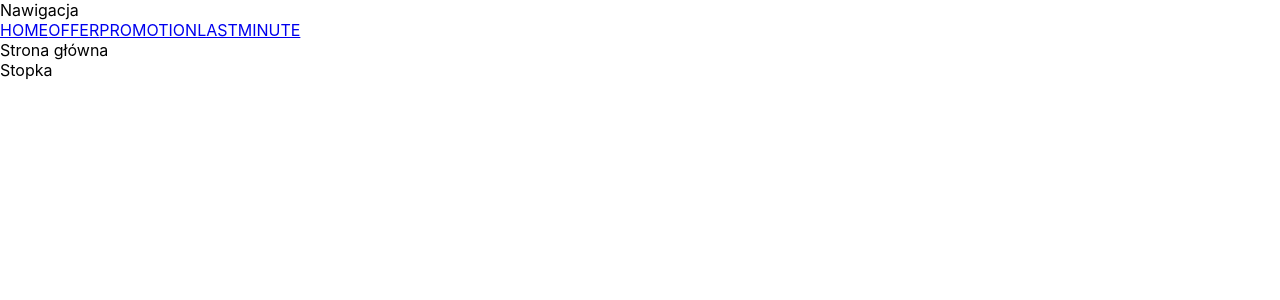
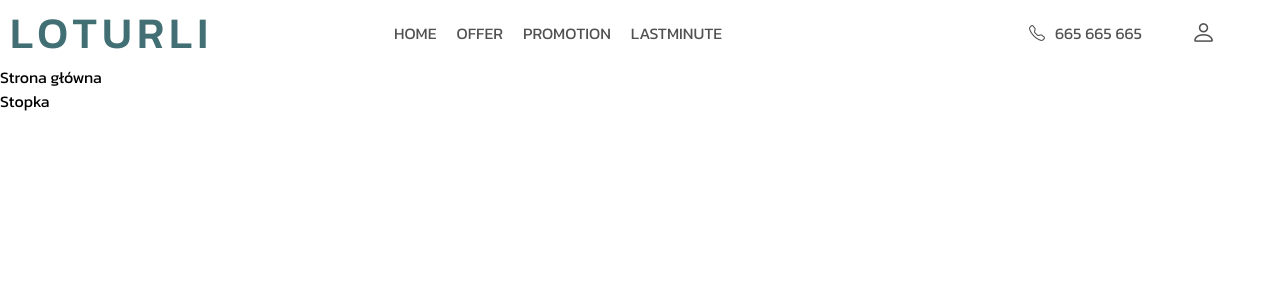
Before and after one commit to DawidDev/loturli, a React (Create React App) app: page / in a window 1280 px wide. Shown: the top 300 px of the page. Built offline with nearby package versions, Linux system fonts and the light colour scheme; the HTML template or start-up script is replaced by a standard one.

Commit message:
Add RWD style to Navigation

```diff
--- a/package.json
+++ b/package.json
@@ -10,6 +10,7 @@
     "react-dom": "^18.1.0",
     "react-router-dom": "^6.3.0",
     "react-scripts": "5.0.1",
+    "styled-components": "^5.3.5",
     "web-vitals": "^2.1.4"
   },
   "scripts": {
--- a/src/App.css
+++ b/src/App.css
@@ -1,3 +1,15 @@
- * {
+@import url('https://fonts.googleapis.com/css2?family=Kanit:wght@100;200;300;400;500;600;700;800;900&display=swap');
+
+@import url("https://cdn.jsdelivr.net/npm/bootstrap-icons@1.8.3/font/bootstrap-icons.css");
+
+* {
    box-sizing: border-box;
+
  }
+
+ body {
+   overflow: hidden;
+   font-family: 'Kanit', sans-serif;
+   max-width: 1400px;
+   margin: 0 auto;
+ }
--- a/src/Layouts/Navigation.js
+++ b/src/Layouts/Navigation.js
@@ -1,4 +1,6 @@
-import React from "react";
+import React, { useState } from "react";
+
+import styled from "styled-components";
 
 import {
   BrowserRouter as Router,
@@ -8,15 +10,161 @@ import {
   Link,
 } from "react-router-dom";
 
+const NavigationStyled = styled.div`
+  width: 100%;
+  display: flex;
+  align-items: center;
+  color: #515151;
+  position: relative;
+
+  .logo {
+    font-size: 44px;
+    font-weight: 500;
+    letter-spacing: 5px;
+    width: 30%;
+    color: #426f74;
+    padding-left: 10px;
+    float: left;
+    z-index: 1;
+  }
+
+  ul.nav {
+    width: auto;
+    list-style-type: none;
+    padding: 0;
+    display: flex;
+    height: 100%;
+
+    li {
+      margin: 0px 10px;
+
+      a {
+        text-decoration: none;
+        color: #515151;
+        outline: none;
+      }
+    }
+  }
+
+  .account {
+    position: absolute;
+    right: 5%;
+    font-size: 25px;
+  }
+
+  .call {
+    padding: 0 10px;
+    position: absolute;
+    right: 10%;
+    display: flex;
+    align-items: center;
+
+    i {
+      margin-right: 10px;
+    }
+  }
+
+  .menu_btn {
+    display: none;
+    position: absolute;
+    right: 3%;
+    font-size: 3rem;
+
+    :hover {
+      cursor: pointer;
+    }
+  }
+
+  @media (max-width: 768px) {
+    position: static;
+    color: ${props => props.menuRWD ? '#fff' : 'black'};
+    transition: 0.25s;
+
+    .logo {
+      width: auto;
+      transition: 0.35s;
+      font-size: 50px;
+      color: ${props => props.menuRWD ? '#fff' : '#426f74'};
+    }
+
+    ul.nav {
+      top: 0;
+      box-sizing: border-box;
+      margin: 0;
+      position: absolute;
+      background-color: #426F74;
+      width: 100%;
+      height: 100%;
+      transform: ${props => props.menuRWD ? 'translateX(0%)' : 'translateX(100%)'};
+      transition: 0.25s;
+      display: flex;
+      flex-direction: column;
+      justify-content: center;
+      align-items: center;
+
+      li {
+        margin: 2rem 0;
+        font-size: 2rem;
+
+        a {
+          color: #fff;
+        }
+      }
+    }
+
+    .account {
+      right: 15%;
+      font-size: 35px;
+    }
+
+    .call {
+      right: 25%;
+      font-size: 25px;
+
+      p {
+        display: none;
+      }
+    }
+
+    .menu_btn {
+    display: block;
+  }
+  }
+`;
+
 const Navigation = () => {
+
+
+  const [showMenuRwd, setShowMenuRwd] = useState(false);
+  const handleRWDMenu = () => setShowMenuRwd(prevValue => !prevValue)
+  console.log(showMenuRwd)
+
+
   return (
-    <>
-      <div>Nawigacja</div>
-      <NavLink to="/">HOME</NavLink>
-      <NavLink to="/offer">OFFER</NavLink>
-      <NavLink to="/promotion">PROMOTION</NavLink>
-      <NavLink to="/lastminute">LASTMINUTE</NavLink>
-    </>
+    <NavigationStyled menuRWD = {showMenuRwd}>
+      <div className="logo">LOTURLI</div>
+      <ul className="nav">
+        <li>
+          <NavLink to="/" onClick={handleRWDMenu} >HOME</NavLink>
+        </li>
+        <li>
+          <NavLink to="/offer" onClick={handleRWDMenu} >OFFER</NavLink>
+        </li>
+        <li>
+          <NavLink to="/promotion" onClick={handleRWDMenu} >PROMOTION</NavLink>
+        </li>
+        <li>
+          <NavLink to="/lastminute" onClick={handleRWDMenu} >LASTMINUTE</NavLink>
+        </li>
+      </ul>
+      <div className="call">
+        <i className="bi bi-telephone"></i><p>665 665 665</p>
+      </div>
+      <div className="account">
+        <i className="bi bi-person"></i>
+      </div>
+      <i onClick={handleRWDMenu} className="menu_btn bi bi-list"></i>
+    </NavigationStyled>
   );
 };
 
```
Also changed, not shown: 1 other file (tests, documents, lock files or other folders).
